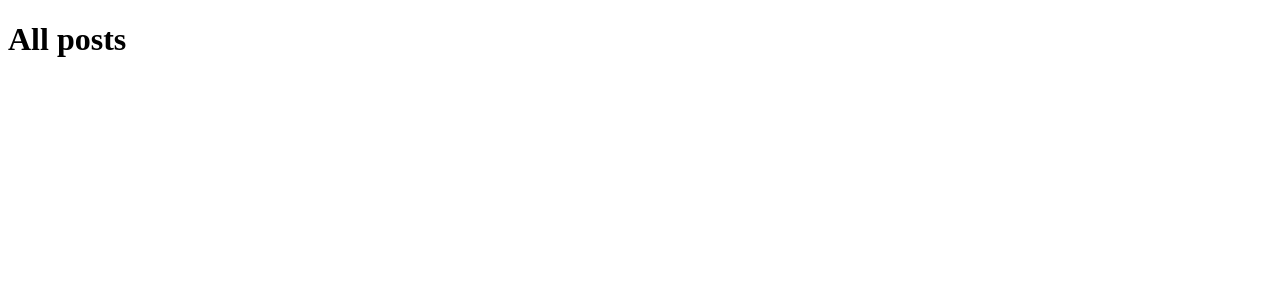
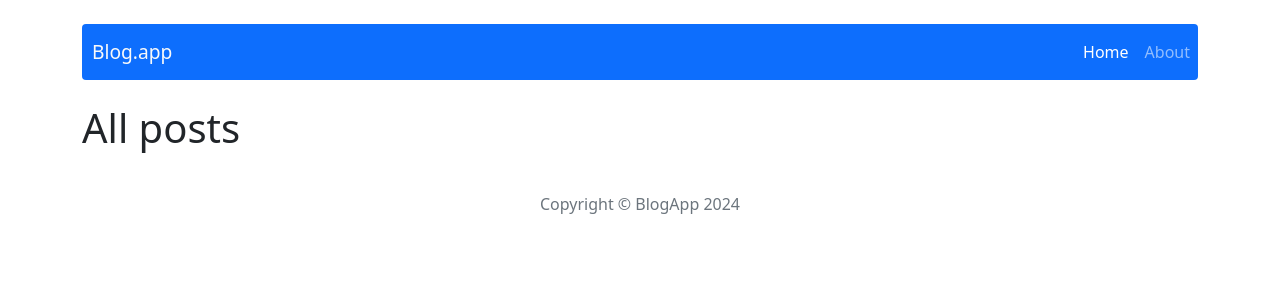
Before and after one commit to Natalialas/react-blog, a React (Create React App) app: page / in a window 1280 px wide. Shown: the top 300 px of the page. Built offline with nearby package versions, Linux system fonts and the light colour scheme.

Commit message:
Add footer and navbar

```diff
--- a/src/App.js
+++ b/src/App.js
@@ -1,6 +1,7 @@
 import { Routes, Route } from 'react-router-dom';
-// import Container from './components/Container/Container'
-// import NavBar from './components/NavBar/NavBar'
+import { Container } from 'react-bootstrap'
+import Header from './components/views/Header/Header';
+import Footer from './components/views/Footer/Footer';
 import Home from './components/pages/Home/Home'
 import SinglePost from './components/pages/SinglePost/SinglePost';
 import AddPost from './components/pages/AddPost/AddPost';
@@ -11,8 +12,8 @@ import NotFound from './components/pages/NotFound/NotFound';
 const App = () => {
   return (
     <main>
-     {/* <NavBar />
-     <Container> */}
+     <Container>
+      <Header />
         <Routes>
           <Route path="/" element={<Home />} />
           <Route path="/post/:id" element={<SinglePost />} />
@@ -21,7 +22,8 @@ const App = () => {
           <Route path="/about" element={<About />} />
           <Route path="*" element={<NotFound />} />
         </Routes>
-     {/* </Container> */}
+        <Footer />
+     </Container>
    </main>
   );
 };
--- /dev/null
+++ b/src/components/views/Footer/Footer.js
@@ -0,0 +1,10 @@
+
+const Footer = () => {
+    return (
+        <footer className="text-center text-muted mt-4 p-3">
+            <p>Copyright &copy; BlogApp 2024</p>
+        </footer>
+    );
+  };
+
+  export default Footer;
--- /dev/null
+++ b/src/components/views/Header/Header.js
@@ -0,0 +1,11 @@
+import NavBar from "../NavBar/NavBar";
+
+const Header = () => {
+    return (
+        <div>
+            <NavBar></NavBar>
+        </div>
+    );
+  };
+
+  export default Header;
--- /dev/null
+++ b/src/components/views/NavBar/NavBar.js
@@ -0,0 +1,20 @@
+import { NavLink } from 'react-router-dom';
+import { Nav, Navbar } from 'react-bootstrap';
+
+
+const NavBar = () => {
+    return (
+        <Navbar bg="primary" variant="dark" expand="lg" className="mt-4 mb-4 rounded">
+            <Navbar.Brand as={NavLink} to="/" className="text-light" style={{ fontSize: '1.2rem', marginLeft: '10px' }}>Blog.app</Navbar.Brand>
+            <Navbar.Toggle aria-controls="basic-navbar-nav" />
+            <Navbar.Collapse id="basic-navbar-nav">
+                <Nav className="ms-auto">
+                    <Nav.Link as={NavLink} to="/" exact activeClassName="active">Home</Nav.Link>
+                    <Nav.Link as={NavLink} to="/about" activeClassName="active">About</Nav.Link>
+                </Nav>
+            </Navbar.Collapse>
+        </Navbar>
+    );
+  };
+
+  export default NavBar;
--- a/src/index.js
+++ b/src/index.js
@@ -4,6 +4,7 @@ import { Provider } from 'react-redux';
 import { BrowserRouter } from 'react-router-dom';
 import store from './redux/store'
 import App from './App';
+import 'bootstrap/dist/css/bootstrap.min.css';
 
 
 const root = ReactDOM.createRoot(document.getElementById('root'));
```
